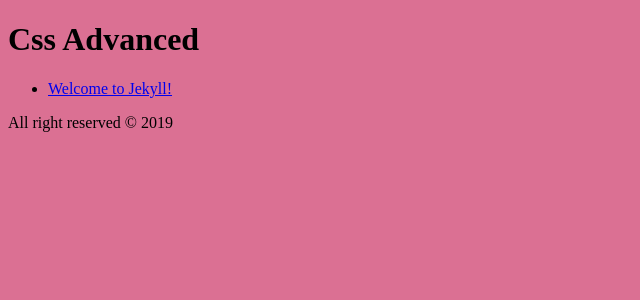
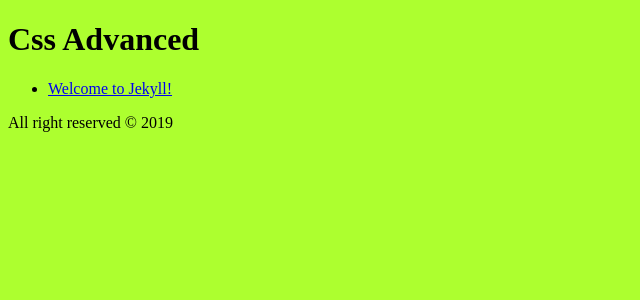
Before and after one commit to yordaniv/Lecture-1, a Jekyll site: the page built from index.html, in a window 1280 px wide. Shown: the top 300 px of the page, without its empty margins (0-640 px from the left). Built offline with Jekyll 4.4.1, drawn with Linux system fonts in a browser that asks for light colours.

Commit message:
Change background

```diff
--- a/css/style.css
+++ b/css/style.css
@@ -1,3 +1,3 @@
 body {
-    background-color: palevioletred;
+    background-color: greenyellow;
 }
```
